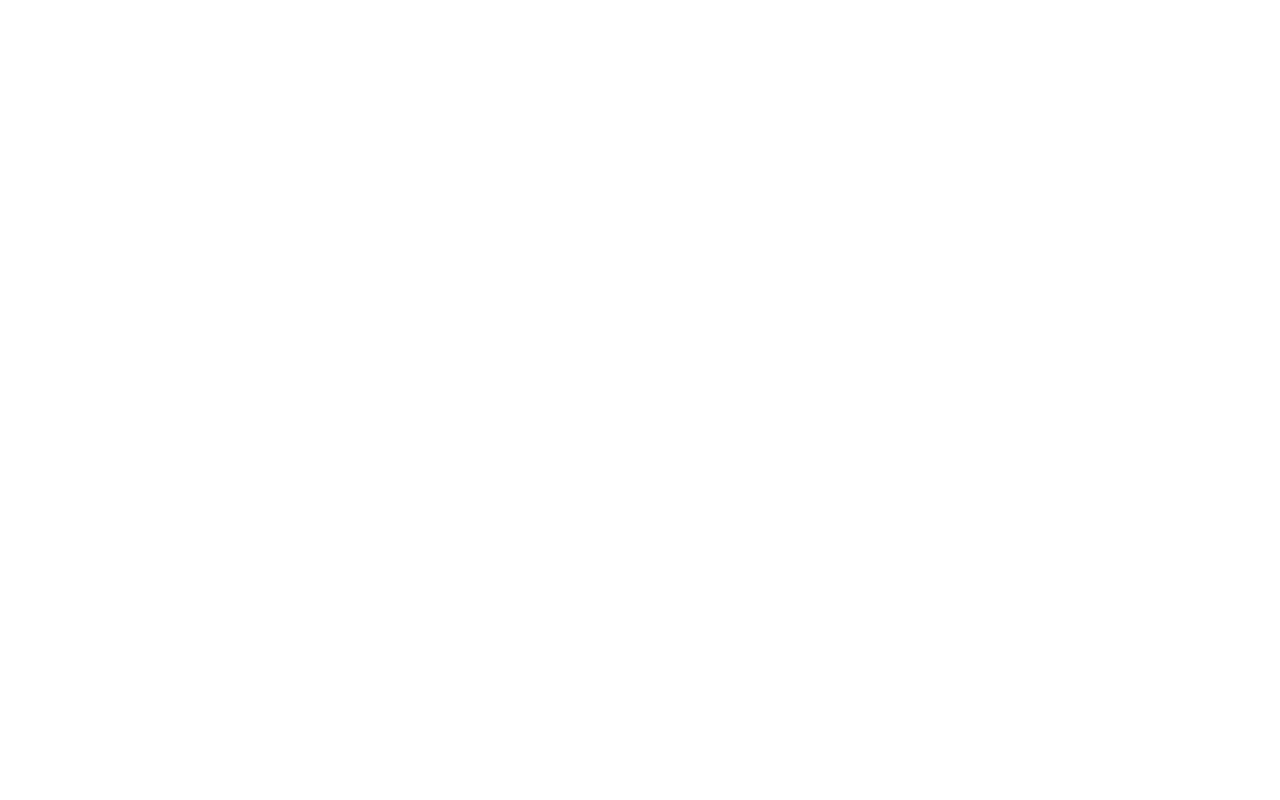
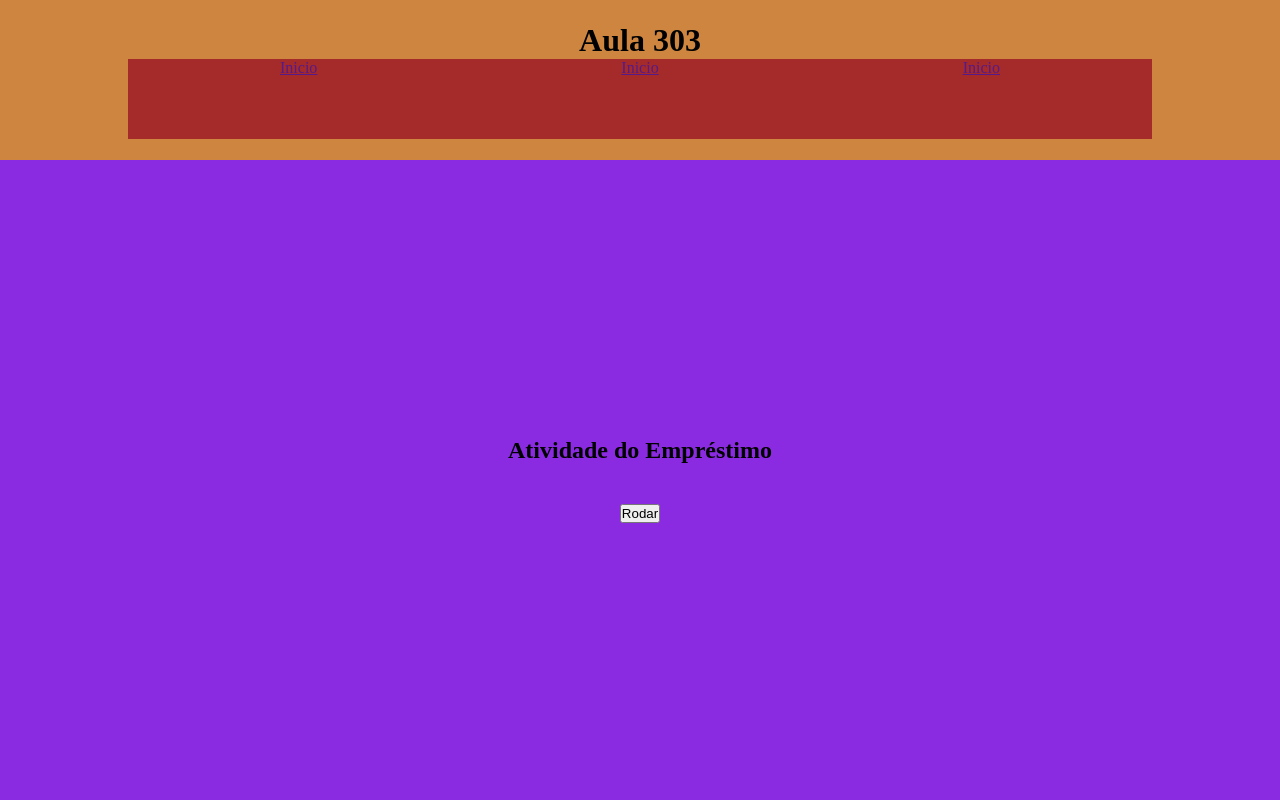
Before and after one commit to Peixe10/Aula-303, a plain HTML site: page index.html in a window 1280 px wide. Drawn offline with Linux system fonts and the light colour scheme.

Commit message:
Primeira atividade JavaScript

```diff
--- a/index.html
+++ b/index.html
@@ -7,10 +7,24 @@
 
     <title>Aula 302</title>
 
-    <link rel="stylesheet" href="script.js">
+    <script src="scrit.js"></script>
     <link rel="stylesheet" href="style.css">
 </head>
 <body>
+    <header>
+        <h1 id="titulo">Aula 303</h1>
+        <div class="container">
+        <nav>
+            <a class="menu" href="">Inicio</a>
+            <a class="menu" href="">Inicio</a>
+            <a class="menu" href="">Inicio</a>
+        </nav>
+        </div>
+    </header>
+    <div class="primeirasessao">
+        <h2>Atividade do Empréstimo</h2>
+        <button class="botao">Rodar</button>
+    </div>
 
 </body>
 </html>
--- a/script.js
+++ b/script.js
@@ -0,0 +1,20 @@
+/*
+Exercício 1
+
+Usuário insere sua idade quanto ganha e quanto quer de empréstimo. Aceitar empréstimo se:
+
+1 - idade for maior que 21 e menor que 55
+2 - o valor a ser emprestado não pode ser maior que 10 vezes o seu salário.*/
+
+var idade = prompt("Digite sua idade")
+var salario = prompt("Digite seu salário")
+var debit = prompt("Digite quanto quer de empréstimo")
+
+var salmax = (salario * 10)
+
+if ((idade >= 21) && (idade <= 55) && (debit < salmax) ){
+        alert("Empréstimo Aceito");
+    }
+    else{
+        alert("Empréstimo Negado");
+}
--- a/style.css
+++ b/style.css
@@ -2,3 +2,43 @@
     margin: 0;
     padding: 0;
 }
+
+header{
+    display: flex;
+    flex-direction: column;
+    align-items: center;
+    justify-content: center;
+    background-color: peru;
+    height: 20vh;
+
+}
+
+.container{
+    width: 80vw;
+    height: 10vh;
+    background-color: brown;
+}
+
+nav{
+    display:flex;
+    flex-direction: row;
+    justify-content: space-around;
+    align-items: center;
+}
+
+.menu{
+    margin: 0 20px;
+}
+
+.primeirasessao{
+    height: 80vh;
+    background-color: blueviolet;
+    display: flex;
+    flex-direction: column;
+    align-items: center;
+    justify-content: center;
+}
+
+.botao{
+    margin-top: 5vh;
+}
```
